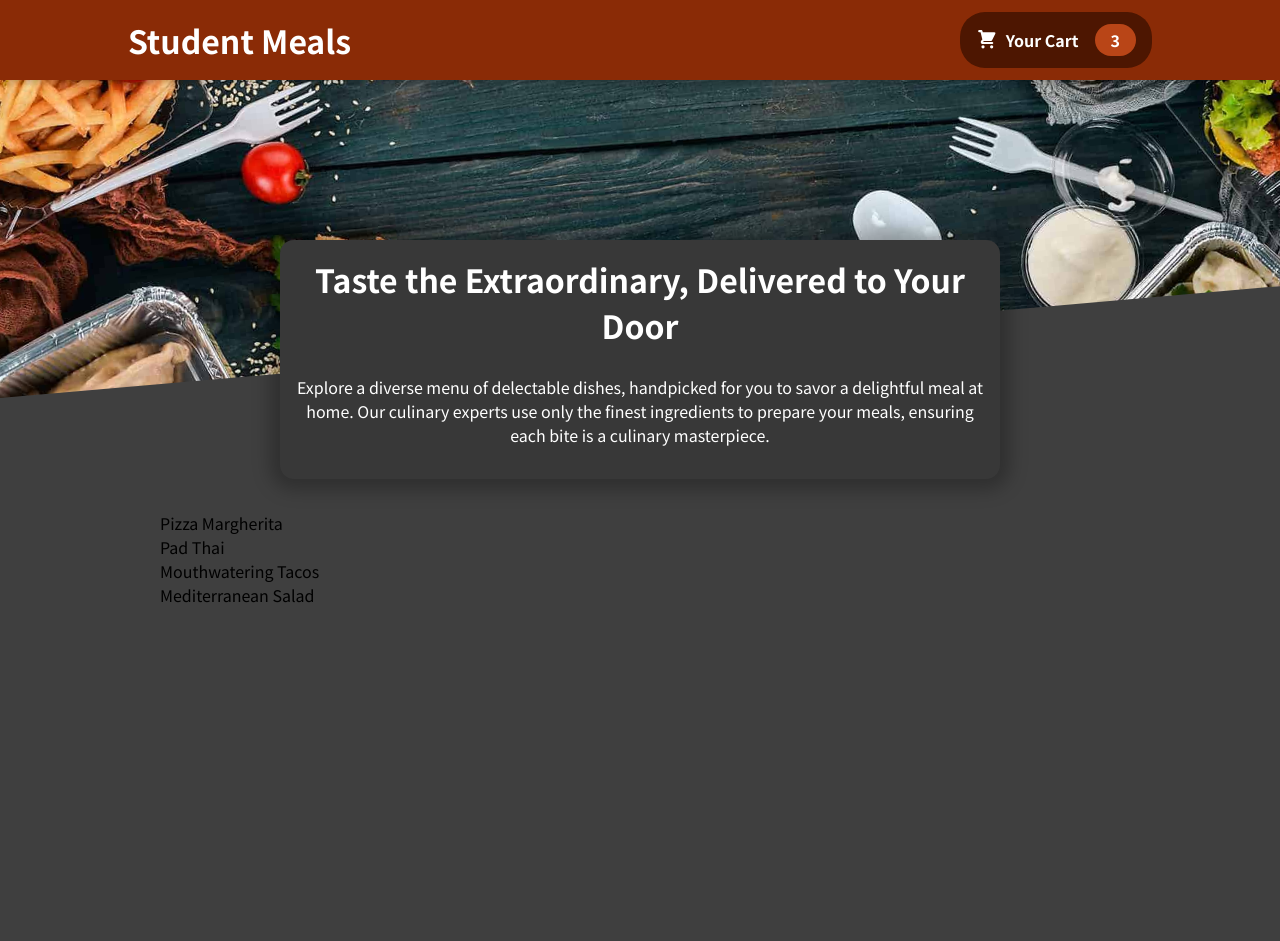
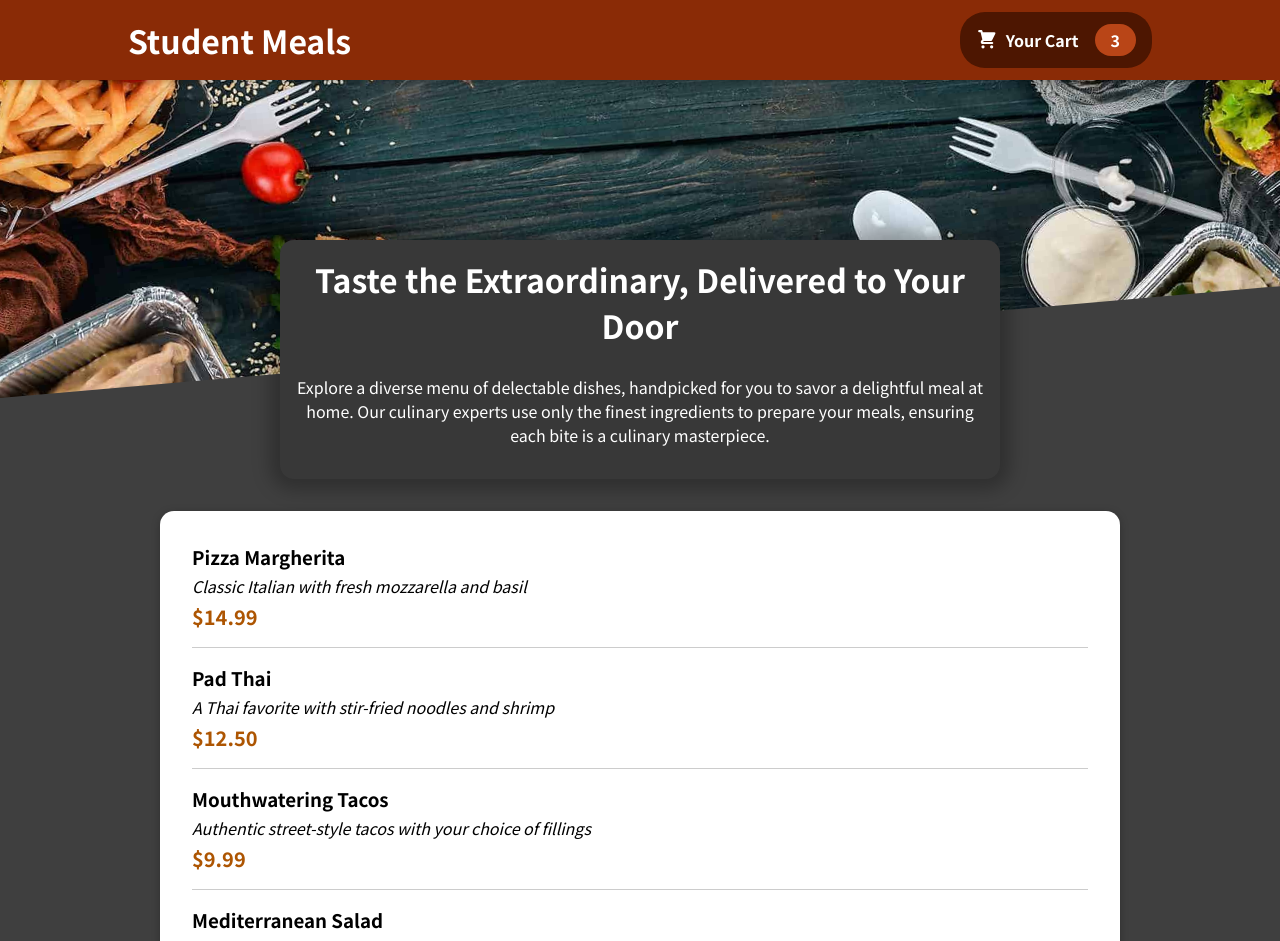
Before and after one commit to Kinshuk3/Food-Shopping-Cart-React, a React (Create React App) app: page / in a window 1280 px wide. Shown: the top 941 px of the page. Before the commit the page ends 800 px from the top, so only its background shows below. Built offline with nearby package versions, Linux system fonts and the light colour scheme.

Commit message:
Added Card component and MealItem component

```diff
--- a/src/components/Meals/AvailableMeals.js
+++ b/src/components/Meals/AvailableMeals.js
@@ -1,4 +1,6 @@
 import classes from "./AvailableMeals.module.css"
+import Card from "../UI/Card";
+import MealItem from "./MealItem/MealItem";
 
 const DUMMY_MEALS = [
     {
@@ -30,14 +32,18 @@
 const AvailableMeals = () => {
 
     const mealsList = DUMMY_MEALS.map((meal) =>{
-        return <li>{meal.name}</li>
+        return(
+            <MealItem key={meal.id} name={meal.name} description={meal.description} price={meal.price} />
+        )
     })
 
     return (
         <section className={classes.meals}>
+            <Card>
             <ul>
                 {mealsList}
             </ul>
+            </Card>
         </section>
     )
 }
--- /dev/null
+++ b/src/components/Meals/MealItem/MealItem.js
@@ -0,0 +1,19 @@
+import classes from "./MealItem.module.css"
+
+const MealItem = (props) => {
+  const price = `$${props.price.toFixed(2)}`;
+  return (
+    <li className={classes.meal}>
+      <div>
+        <h3>{props.name}</h3>
+        <div className={classes.description}>{props.description}</div>
+        <div className={classes.price}>{price}</div>
+      </div>
+      <div>
+
+      </div>
+    </li>
+  );
+};
+
+export default MealItem;
--- /dev/null
+++ b/src/components/Meals/MealItem/MealItem.module.css
@@ -0,0 +1,22 @@
+.meal {
+    display: flex;
+    justify-content: space-between;
+    margin: 1rem;
+    padding-bottom: 1rem;
+    border-bottom: 1px solid #ccc;
+  }
+
+  .meal h3 {
+    margin: 0 0 0.25rem 0;
+  }
+
+  .description {
+    font-style: italic;
+  }
+
+  .price {
+    margin-top: 0.25rem;
+    font-weight: bold;
+    color: #ad5502;
+    font-size: 1.25rem;
+  }
--- /dev/null
+++ b/src/components/UI/Card.js
@@ -0,0 +1,7 @@
+import classes from "./Card.module.css";
+
+const Card = (props) => {
+  return <div className={classes.card}>{props.children}</div>;
+};
+
+export default Card;
--- /dev/null
+++ b/src/components/UI/Card.module.css
@@ -0,0 +1,6 @@
+.card {
+    padding: 1rem;
+    box-shadow: 0 2px 8px rgba(0, 0, 0, 0.25);
+    border-radius: 14px;
+    background-color: white;
+  }
```
